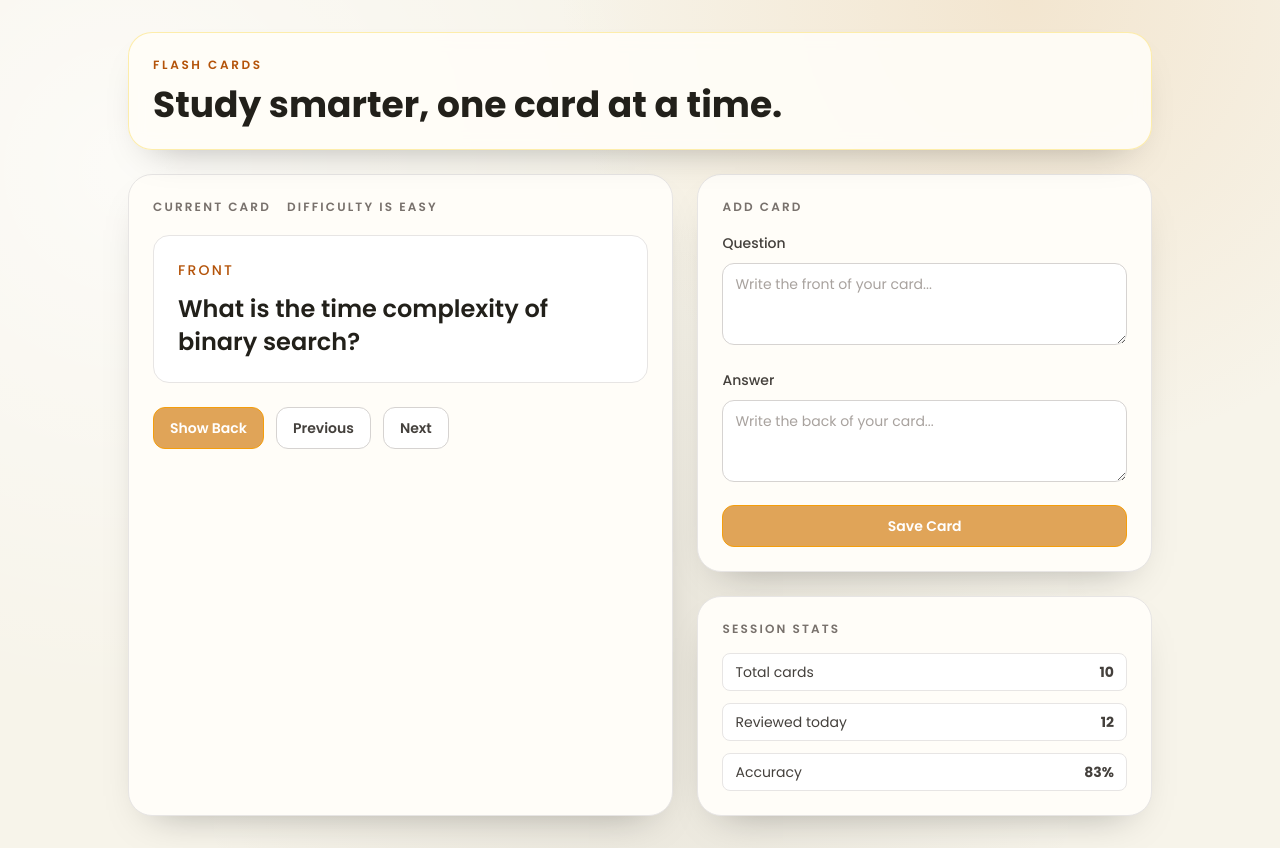
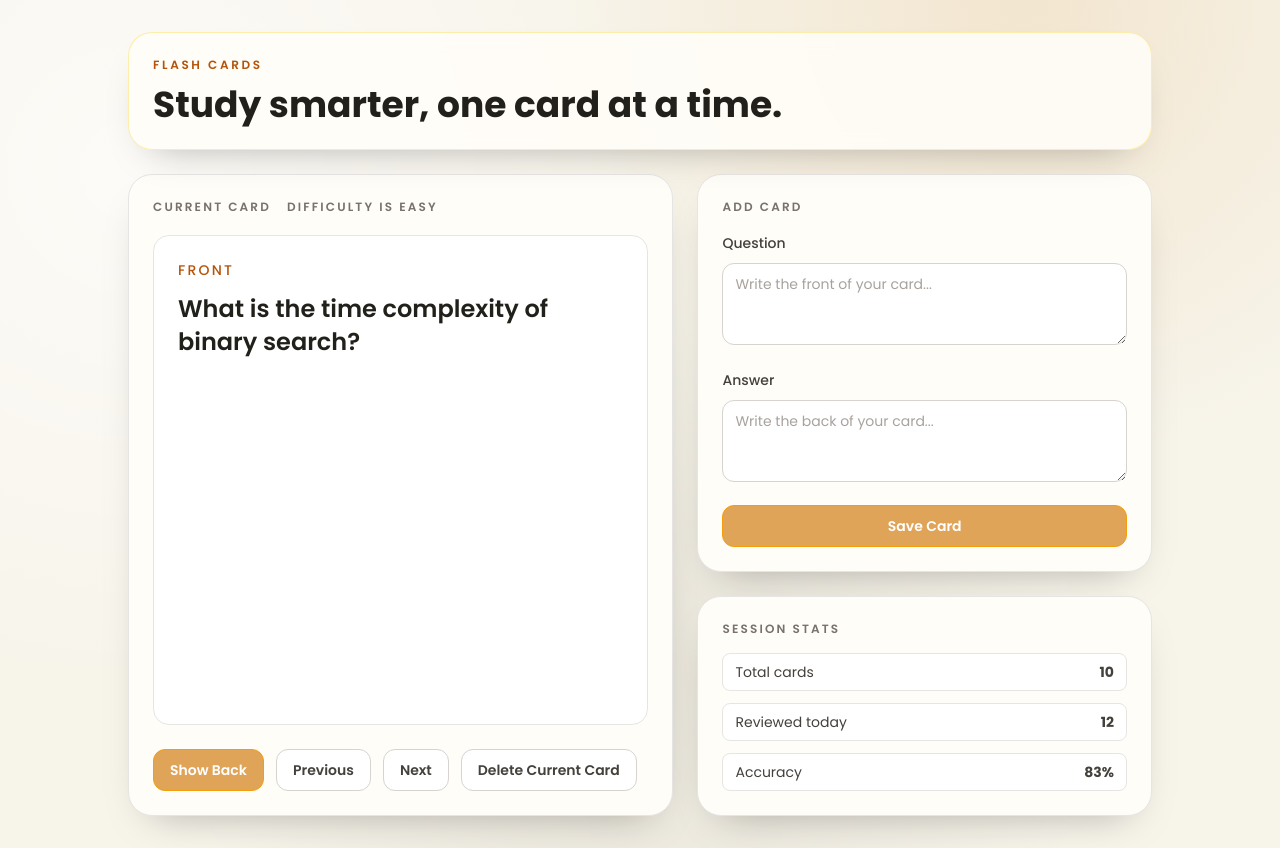
Before and after one commit to Itch-hash/flash-cards, a React (Vite) app: page / in a window 1280 px wide. Built offline with nearby package versions, Linux system fonts and the light colour scheme.

Commit message:
added current card comp to handle card navigation

```diff
--- a/src/components/CurrentCard.tsx
+++ b/src/components/CurrentCard.tsx
@@ -1,21 +1,19 @@
 import { useState } from "react";
-import { FLASH_CARDS, FlashCard } from "../constants/cards";
+import { CardProps } from "../constants/cards";
 
-function CurrentCard(): JSX.Element {
-  const flashCard: FlashCard[] = FLASH_CARDS;
-  const [showBack, setshowBack] = useState<boolean>(true);
+function CurrentCard({ cards, setCards }: CardProps): React.JSX.Element {
+  const [showBack, setshowBack] = useState<boolean>(false);
   const [index, setIndex] = useState<number>(0);
 
   function handleNext(): void {
-    if (flashCard[index + 1].id == undefined) {
+    if (index >= cards.length - 1) {
       return;
     } else {
       setIndex((i) => i + 1);
     }
   }
-
   function handlePrevious(): void {
-    if (flashCard[index - 1].id == undefined) {
+    if (index <= 0) {
       return;
     } else {
       setIndex((i) => i - 1);
@@ -29,7 +27,7 @@ function CurrentCard(): JSX.Element {
           Front
         </p>
         <p className="mt-3 text-2xl font-semibold leading-snug">
-          {flashCard[index].question}
+          {cards[index].question}
         </p>
       </>
     );
@@ -43,26 +41,28 @@ function CurrentCard(): JSX.Element {
           Back
         </p>
         <p className="mt-3 text-lg leading-relaxed text-stone-700">
-          {flashCard[index].answer}
+          {cards[index].answer}
         </p>
       </>
     );
   };
 
+  function handleDeleteCard() {}
+
   return (
-    <article className="rounded-3xl border border-stone-200 bg-card p-6 shadow-float">
+    <article className="flex flex-col rounded-3xl border border-stone-200 bg-card p-6 shadow-float">
       <div className="flex flex-row gap-4 flex-wrap">
         <p className="text-xs font-semibold uppercase tracking-[0.18em] text-stone-500">
           Current card
         </p>
         <p className="text-xs font-semibold uppercase tracking-[0.18em] text-stone-500">
-          Difficulty is {flashCard[index].difficulty}
+          Difficulty is {cards[index].difficulty}
         </p>
       </div>
 
-      <div className="mt-5 rounded-2xl border border-stone-200 bg-white p-6">
+      <div className="mt-5 rounded-2xl border border-stone-200 bg-white p-6 flex-1">
         <Front />
-        {!showBack && (
+        {showBack && (
           <>
             <div className="my-6 h-px bg-stone-200" />
             <Back />
@@ -70,13 +70,13 @@ function CurrentCard(): JSX.Element {
         )}
       </div>
 
-      <div className="mt-6 flex flex-wrap gap-3 select-none">
+      <div className="mt-auto flex flex-wrap gap-3 pt-6 select-none">
         <button
           className="btn-primary"
           type="button"
           onClick={() => setshowBack(!showBack)}
         >
-          {showBack ? "Show" : "Hide"} Back
+          {showBack ? "Hide" : "Show"} Back
         </button>
         <button
           className="btn-secondary select-none"
@@ -92,6 +92,13 @@ function CurrentCard(): JSX.Element {
         >
           Next
         </button>
+        <button
+          className="btn-secondary select-none"
+          type="button"
+          onClick={handleDeleteCard}
+        >
+          Delete Current Card
+        </button>
       </div>
     </article>
   );
```
